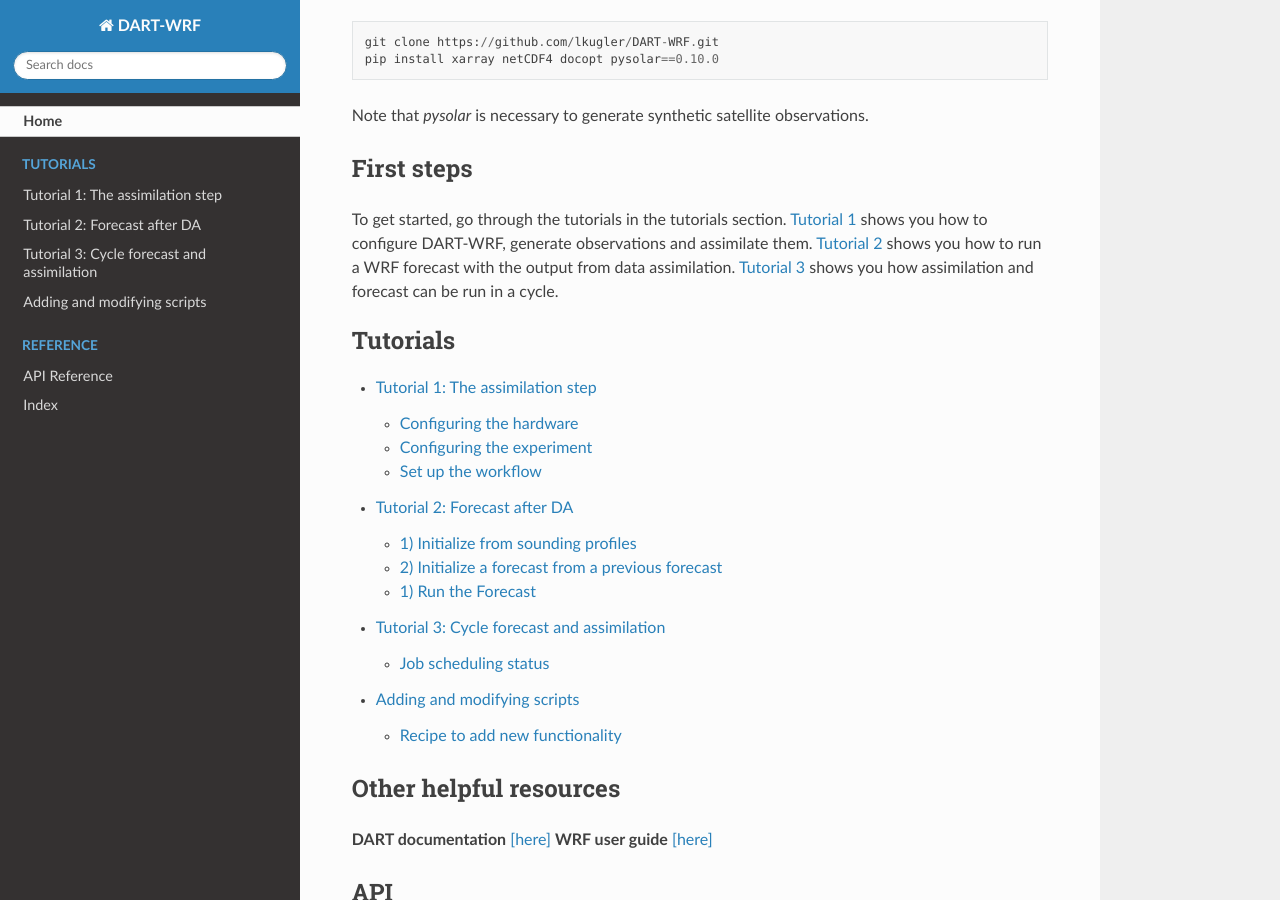
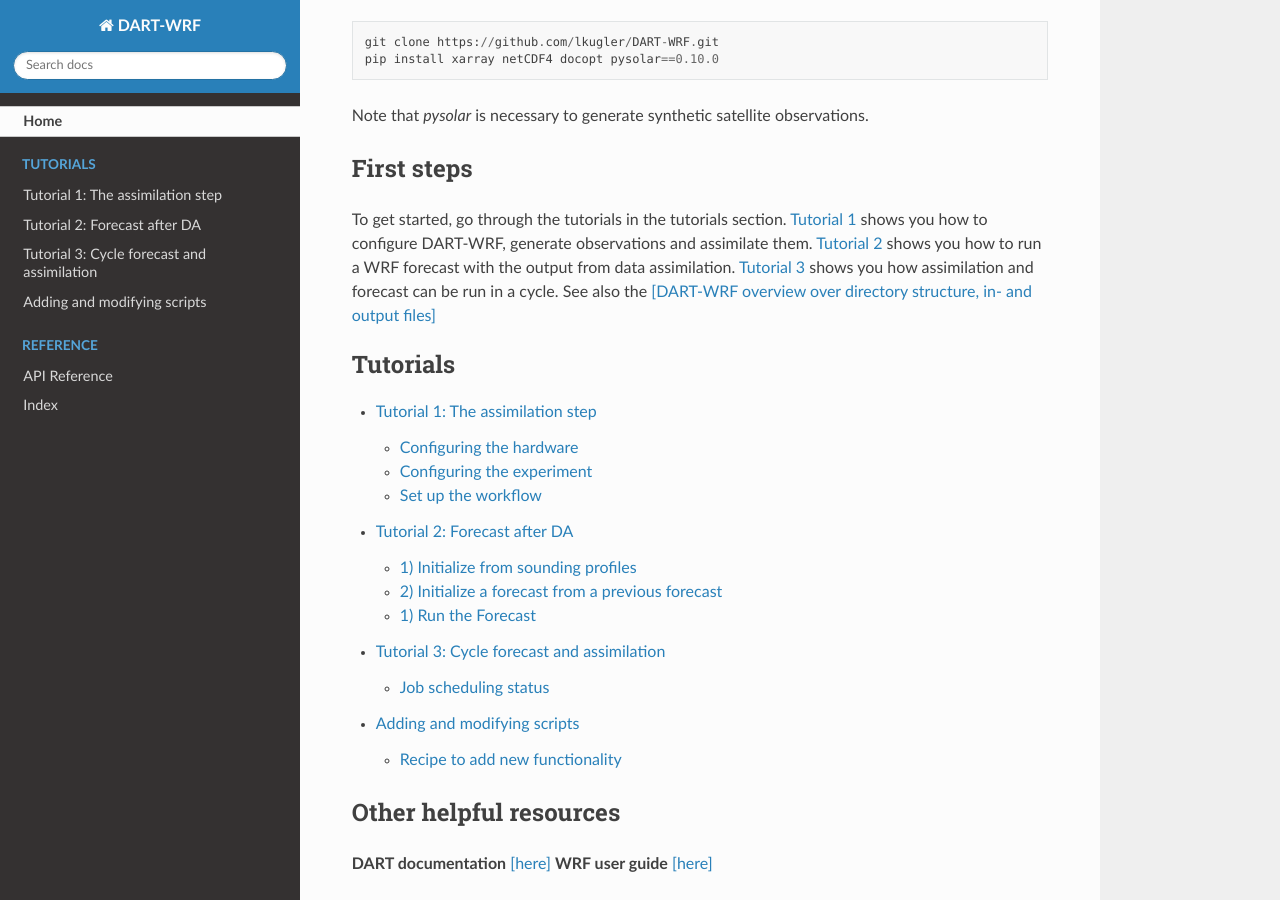
Before and after one commit to lkugler/DART-WRF, a Sphinx documentation site: the page built from docs/source/index.rst, in a window 1280 px wide and 900 px high, scrolled down 435 px. Built offline with Sphinx 7.4.7 and the Read the Docs theme 2.0.0, drawn with Linux system fonts in a browser that asks for light colours.

Commit message:
pdf overview

```diff
--- a/docs/source/index.rst
+++ b/docs/source/index.rst
@@ -29,6 +29,7 @@
 :ref:`Tutorial 1<Tutorial 1: The assimilation step>` shows you how to configure DART-WRF, generate observations and assimilate them.
 :ref:`Tutorial 2<Tutorial 2: Forecast after DA>` shows you how to run a WRF forecast with the output from data assimilation.
 :ref:`Tutorial 3<Tutorial 3: Cycle forecast and assimilation>` shows you how assimilation and forecast can be run in a cycle.
+See also the `[DART-WRF overview over directory structure, in- and output files] <https://github.com/lkugler/DART-WRF/docs/source/DART_WRF_visual.pdf>`_
 
 .. toctree::
    :hidden:
```
